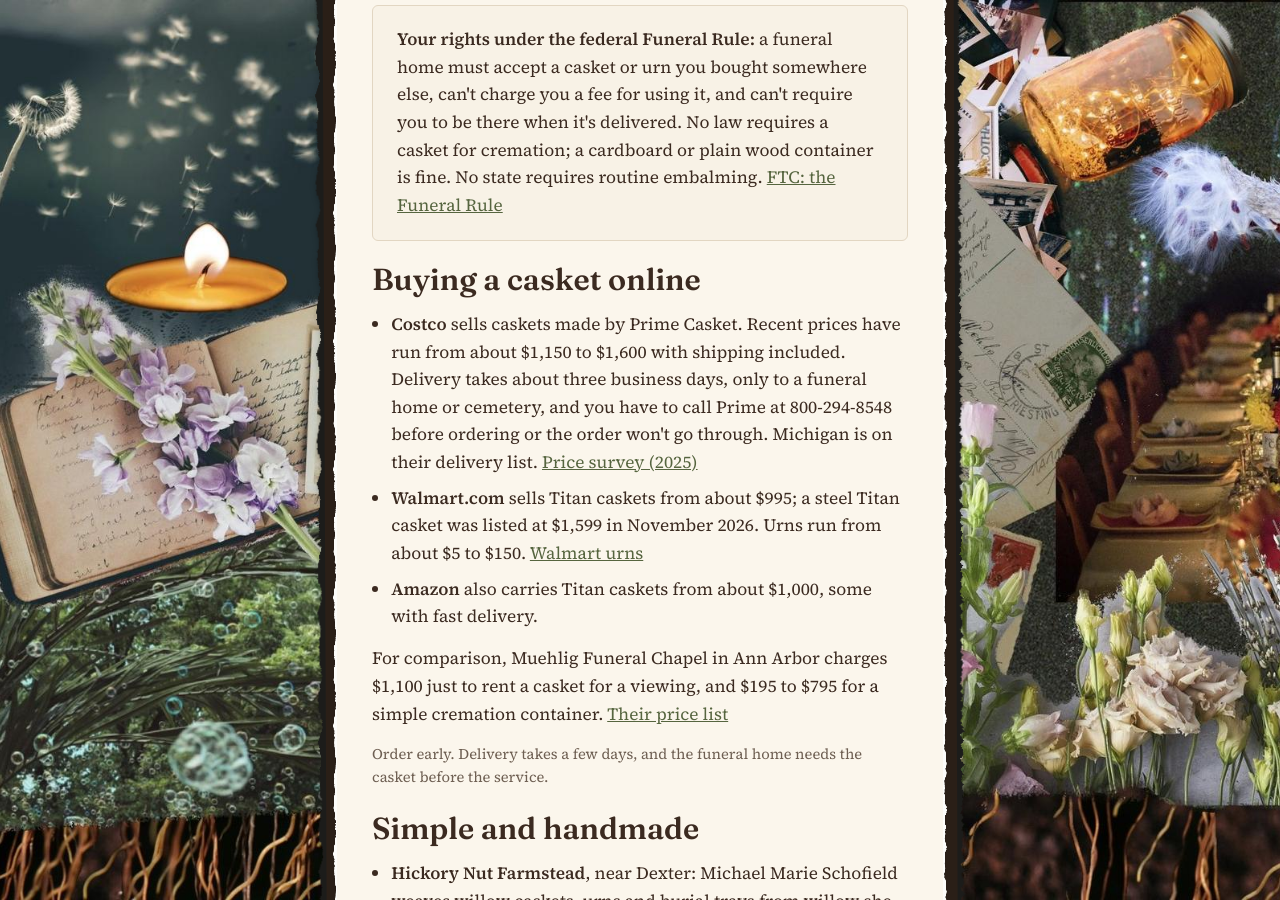
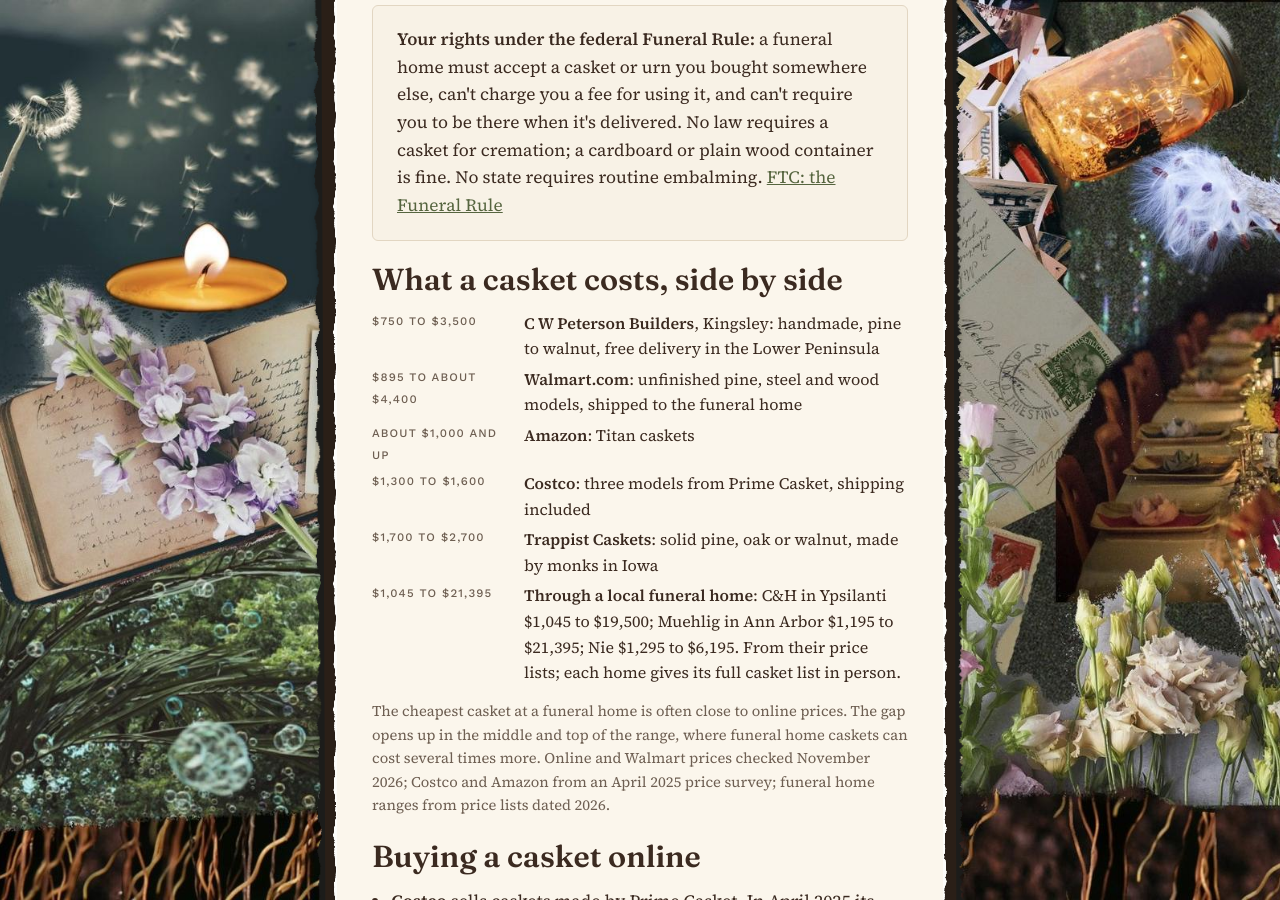
Before and after one commit to katekelley/graveandseed, a Jekyll site: the page built from resources/caskets.html, in a window 1280 px wide and 900 px high, scrolled down 621 px. Built offline with Jekyll 4.4.1, drawn with Linux system fonts in a browser that asks for light colours; some of the changed text lies outside the part shown.

Commit message:
Caskets page: side-by-side price list, current retail prices, funeral home ranges
Co-Authored-By: Claude Opus 5.5 <noreply@anthropic.com>
Claude-Session: https://claude.ai/code/session_011MgnuDPPcyysDfMpMHL2sF

```diff
--- a/resources/caskets.html
+++ b/resources/caskets.html
@@ -1,10 +1,10 @@
 ---
 layout: page
-title: Caskets, shrouds and lower-cost options
+title: Casket prices, shrouds and lower-cost options in Ann Arbor
 here: resources
 heading: Caskets, shrouds and lower-cost options
 lede: You can buy a casket at Costco. Here's that, and other ways to spend less.
-description: How to save on a funeral in Michigan - caskets from Costco, Walmart and local makers, shrouds, body donation, veterans and state burial help.
+description: Casket prices compared - Costco, Walmart, Amazon, local makers and Ann Arbor funeral homes - plus shrouds, body donation, veterans and state burial help in Michigan.
 permalink: /resources/caskets/
 show_updated: true
 ---
@@ -14,10 +14,21 @@ show_updated: true
     <p><strong>Your rights under the federal Funeral Rule:</strong> a funeral home must accept a casket or urn you bought somewhere else, can't charge you a fee for using it, and can't require you to be there when it's delivered. No law requires a casket for cremation; a cardboard or plain wood container is fine. No state requires routine embalming. <a href="https://consumer.ftc.gov/articles/ftc-funeral-rule" rel="noopener">FTC: the Funeral Rule</a></p>
   </div>
 
+  <h2>What a casket costs, side by side</h2>
+  <dl class="facts">
+    <dt>$750 to $3,500</dt><dd><strong>C W Peterson Builders</strong>, Kingsley: handmade, pine to walnut, free delivery in the Lower Peninsula</dd>
+    <dt>$895 to about $4,400</dt><dd><strong>Walmart.com</strong>: unfinished pine, steel and wood models, shipped to the funeral home</dd>
+    <dt>About $1,000 and up</dt><dd><strong>Amazon</strong>: Titan caskets</dd>
+    <dt>$1,300 to $1,600</dt><dd><strong>Costco</strong>: three models from Prime Casket, shipping included</dd>
+    <dt>$1,700 to $2,700</dt><dd><strong>Trappist Caskets</strong>: solid pine, oak or walnut, made by monks in Iowa</dd>
+    <dt>$1,045 to $21,395</dt><dd><strong>Through a local funeral home</strong>: C&amp;H in Ypsilanti $1,045 to $19,500; Muehlig in Ann Arbor $1,195 to $21,395; Nie $1,295 to $6,195. From their price lists; each home gives its full casket list in person.</dd>
+  </dl>
+  <p class="small">The cheapest casket at a funeral home is often close to online prices. The gap opens up in the middle and top of the range, where funeral home caskets can cost several times more. Online and Walmart prices checked November 2026; Costco and Amazon from an April 2025 price survey; funeral home ranges from price lists dated 2026.</p>
+
   <h2>Buying a casket online</h2>
   <ul>
-    <li><strong>Costco</strong> sells caskets made by Prime Casket. Recent prices have run from about $1,150 to $1,600 with shipping included. Delivery takes about three business days, only to a funeral home or cemetery, and you have to call Prime at 800-294-8548 before ordering or the order won't go through. Michigan is on their delivery list. <a href="https://clark.com/family-lifestyle/caskets-costco-walmart-amazon/" rel="noopener">Price survey (2025)</a></li>
-    <li><strong>Walmart.com</strong> sells Titan caskets from about $995; a steel Titan casket was listed at $1,599 in November 2026. Urns run from about $5 to $150. <a href="https://www.walmart.com/browse/funeral/cremation-urns/4044_4431611_4577218" rel="noopener">Walmart urns</a></li>
+    <li><strong>Costco</strong> sells caskets made by Prime Casket. In April 2025 its three models ran from $1,299 to $1,599, shipping included. Delivery takes about three business days, only to a funeral home or cemetery, and you have to call Prime at 800-294-8548 before ordering or the order won't go through. Michigan is on their delivery list. <a href="https://clark.com/family-lifestyle/caskets-costco-walmart-amazon/" rel="noopener">Price survey (2025)</a></li>
+    <li><strong>Walmart.com</strong> sells caskets from Titan, Casket Emporium and others, from $895 for unfinished pine; most metal models run $945 to $2,500. Urns run from about $5 to $150. <a href="https://www.walmart.com/browse/funeral/cremation-urns/4044_4431611_4577218" rel="noopener">Walmart urns</a></li>
     <li><strong>Amazon</strong> also carries Titan caskets from about $1,000, some with fast delivery.</li>
   </ul>
   <p>For comparison, Muehlig Funeral Chapel in Ann Arbor charges $1,100 just to rent a casket for a viewing, and $195 to $795 for a simple cremation container. <a href="https://www.dignitymemorial.com/funeral-homes/michigan/ann-arbor/muehlig-funeral-chapel/4117/funeral-price-list" rel="noopener">Their price list</a></p>
```
